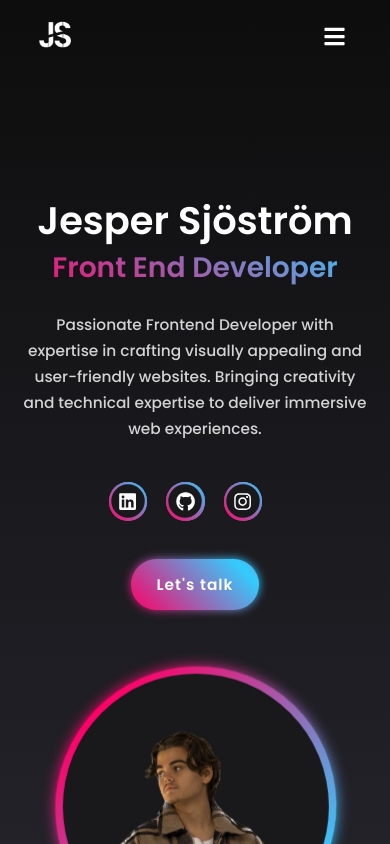
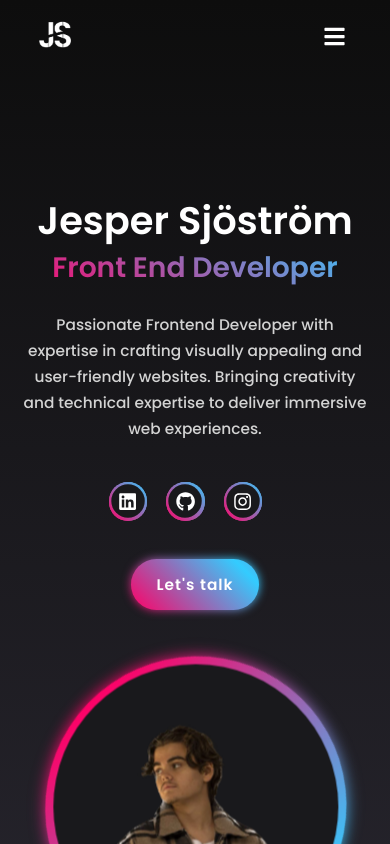
Before and after one commit to JesperSjostrom2/jespersjostrom2.github.io, a React (Create React App) app: page / in a window 390 px wide. In both pictures the pointer is over the element 195 px from the left and 821 px from the top of the page. Shown: the top 844 px of the page. Built offline with nearby package versions, Linux system fonts and the light colour scheme; no server answers; the HTML template or start-up script is replaced by a standard one.

Commit message:
hover effect on circle image

```diff
--- a/src/components/intro/intro.css
+++ b/src/components/intro/intro.css
@@ -217,6 +217,11 @@
     object-fit: cover;
 }
 
+.intro-img:hover, .intro-glowing-circle:hover, .intro-glowing-circle span:hover {
+    transform: scale(1.1);
+    transition: 0.3s ease;
+}
+
 @media only screen and (max-width: 1200px) {
     .intro-glowing-circle {
         transform: scale(0.9);
@@ -258,6 +263,10 @@
         width: 12rem;
         height: 4rem;
     }
+
+    .intro-img:hover, .intro-glowing-circle:hover, .intro-glowing-circle span:hover {
+        transform: scale(0.9);
+    }
 }
 
 @media only screen and (max-width: 768px) {
@@ -298,6 +307,10 @@
     }
     .intro-glowing-circle span {
         height: 105%;
+    }
+
+    .intro-img:hover, .intro-glowing-circle:hover, .intro-glowing-circle span:hover {
+        transform: scale(0.75);
     }
 }
 
```
